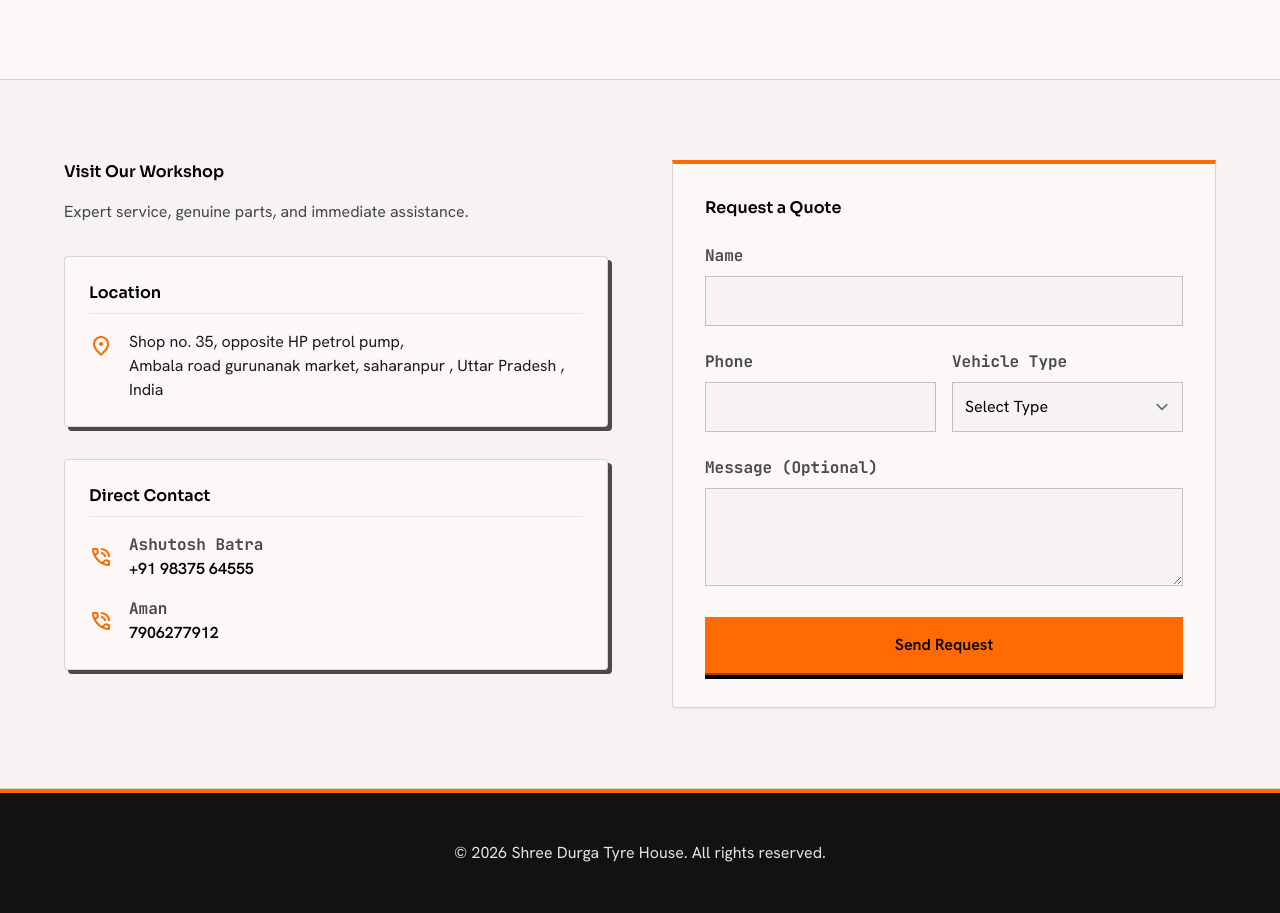
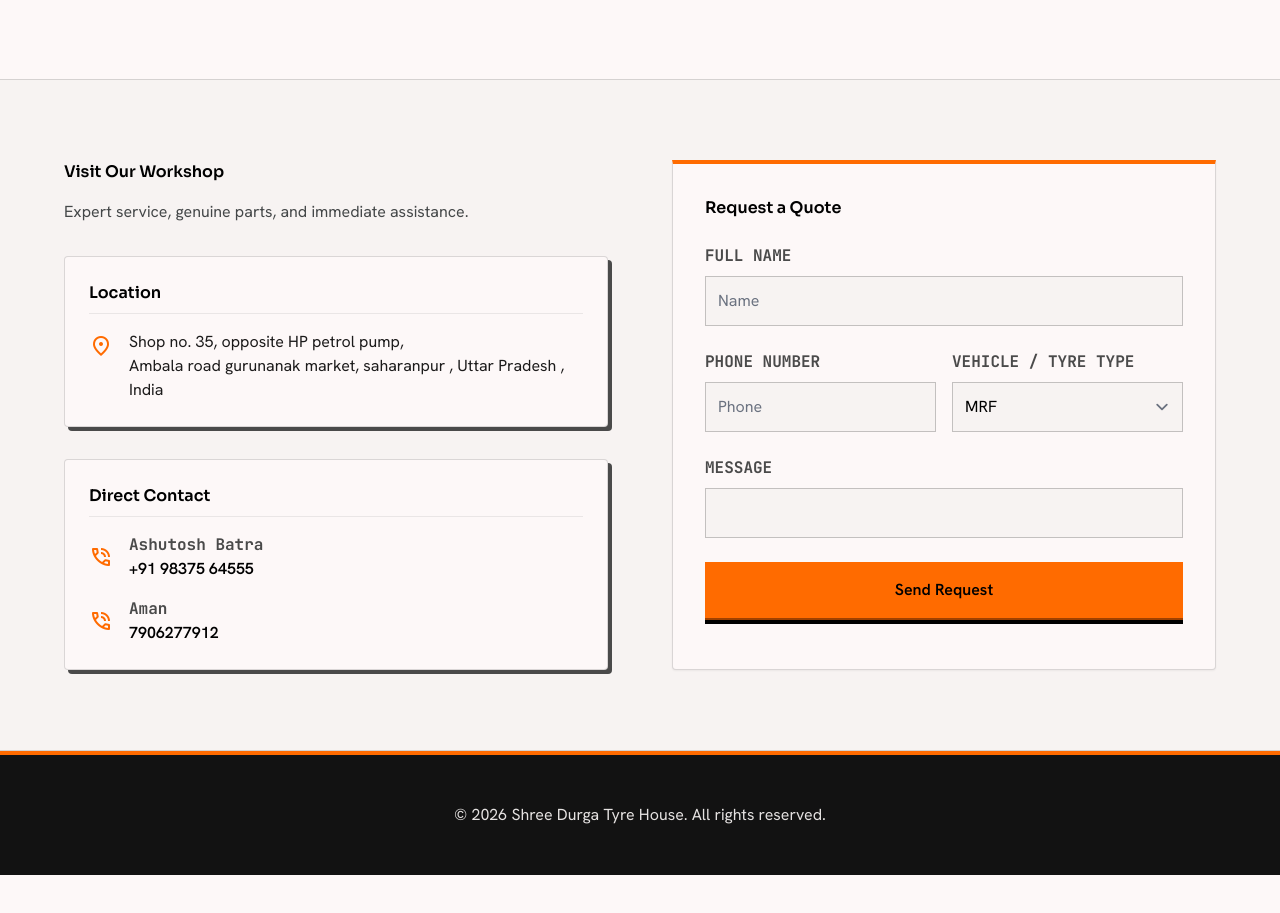
Before and after one commit to raghavtanejax/ShreeDurgaTyreHouseMain, a Flask app: page / in a window 1280 px wide. Shown: the part 1395-2308 px from the top of the page. After the commit the page ends 2270 px from the top, so only its background shows below. Run offline with Flask 3, Linux system fonts and the light colour scheme; some libraries are stand-ins or nearby versions.

Commit message:
Fix Request a Quote form on the home page

```diff
--- a/app.py
+++ b/app.py
@@ -33,9 +33,21 @@ def inject_now():
 
 # PUBLIC ROUTES
 
-@app.route('/')
+@app.route('/', methods=['GET', 'POST'])
 def index():
-    return render_template('9_home.html')
+    form = QuoteForm()
+    if form.validate_on_submit():
+        quote = QuoteRequest(
+            full_name=form.full_name.data,
+            phone=form.phone.data,
+            vehicle_type=form.vehicle_type.data,
+            message=form.message.data
+        )
+        db.session.add(quote)
+        db.session.commit()
+        flash('Your request has been sent! We will contact you shortly.', 'success')
+        return redirect(url_for('index'))
+    return render_template('9_home.html', form=form)
 
 @app.route('/categories')
 def categories():
--- a/templates/9_home.html
+++ b/templates/9_home.html
@@ -117,33 +117,27 @@
 <!-- Form -->
 <div class="bg-surface border-t-4 border-safety-orange border-x border-b border-x-steel-gray/20 border-b-steel-gray/20 p-8 rounded-b-lg shadow-sm">
 <h3 class="font-headline-lg text-headline-lg text-primary mb-6">Request a Quote</h3>
-<form class="space-y-6">
+<form method="POST" action="{{ url_for('index') }}" class="space-y-6">
+    {{ form.hidden_tag() }}
 <div>
-<label class="block font-label-caps text-steel-gray mb-2">Name</label>
-<input class="w-full bg-surface-container-low border border-steel-gray/30 rounded-DEFAULT p-3 font-body-md text-primary focus:outline-none focus:border-safety-orange focus:ring-1 focus:ring-safety-orange transition-colors" type="text">
+{{ form.full_name.label(class="block font-label-caps text-steel-gray mb-2") }}
+{{ form.full_name(class="w-full bg-surface-container-low border border-steel-gray/30 rounded-DEFAULT p-3 font-body-md text-primary focus:outline-none focus:border-safety-orange focus:ring-1 focus:ring-safety-orange transition-colors", placeholder="Name") }}
 </div>
 <div class="grid grid-cols-1 md:grid-cols-2 gap-4">
 <div>
-<label class="block font-label-caps text-steel-gray mb-2">Phone</label>
-<input class="w-full bg-surface-container-low border border-steel-gray/30 rounded-DEFAULT p-3 font-body-md text-primary focus:outline-none focus:border-safety-orange focus:ring-1 focus:ring-safety-orange transition-colors" type="tel">
+{{ form.phone.label(class="block font-label-caps text-steel-gray mb-2") }}
+{{ form.phone(class="w-full bg-surface-container-low border border-steel-gray/30 rounded-DEFAULT p-3 font-body-md text-primary focus:outline-none focus:border-safety-orange focus:ring-1 focus:ring-safety-orange transition-colors", placeholder="Phone") }}
 </div>
 <div>
-<label class="block font-label-caps text-steel-gray mb-2">Vehicle Type</label>
-<select class="w-full bg-surface-container-low border border-steel-gray/30 rounded-DEFAULT p-3 font-body-md text-primary focus:outline-none focus:border-safety-orange focus:ring-1 focus:ring-safety-orange transition-colors">
-<option>Select Type</option>
-<option>Truck / Commercial</option>
-<option>Car / SUV</option>
-<option>Bike / Scooter</option>
-</select>
+{{ form.vehicle_type.label(class="block font-label-caps text-steel-gray mb-2") }}
+{{ form.vehicle_type(class="w-full bg-surface-container-low border border-steel-gray/30 rounded-DEFAULT p-3 font-body-md text-primary focus:outline-none focus:border-safety-orange focus:ring-1 focus:ring-safety-orange transition-colors") }}
 </div>
 </div>
 <div>
-<label class="block font-label-caps text-steel-gray mb-2">Message (Optional)</label>
-<textarea class="w-full bg-surface-container-low border border-steel-gray/30 rounded-DEFAULT p-3 font-body-md text-primary focus:outline-none focus:border-safety-orange focus:ring-1 focus:ring-safety-orange transition-colors" rows="3"></textarea>
+{{ form.message.label(class="block font-label-caps text-steel-gray mb-2") }}
+{{ form.message(class="w-full bg-surface-container-low border border-steel-gray/30 rounded-DEFAULT p-3 font-body-md text-primary focus:outline-none focus:border-safety-orange focus:ring-1 focus:ring-safety-orange transition-colors", rows="3") }}
 </div>
-<button class="w-full bg-safety-orange text-tertiary font-body-lg text-body-lg font-bold py-4 rounded-DEFAULT border-b-2 border-secondary hover:bg-secondary-container transition-colors shadow-[0_4px_0_0_#000000] active:translate-y-1 active:shadow-none" type="button">
-                                Send Request
-                            </button>
+{{ form.submit(class="w-full bg-safety-orange text-tertiary font-body-lg text-body-lg font-bold py-4 rounded-DEFAULT border-b-2 border-secondary hover:bg-secondary-container transition-colors shadow-[0_4px_0_0_#000000] active:translate-y-1 active:shadow-none") }}
 </form>
 </div>
 </div>
```
Also changed, not shown: instance/app.db.
